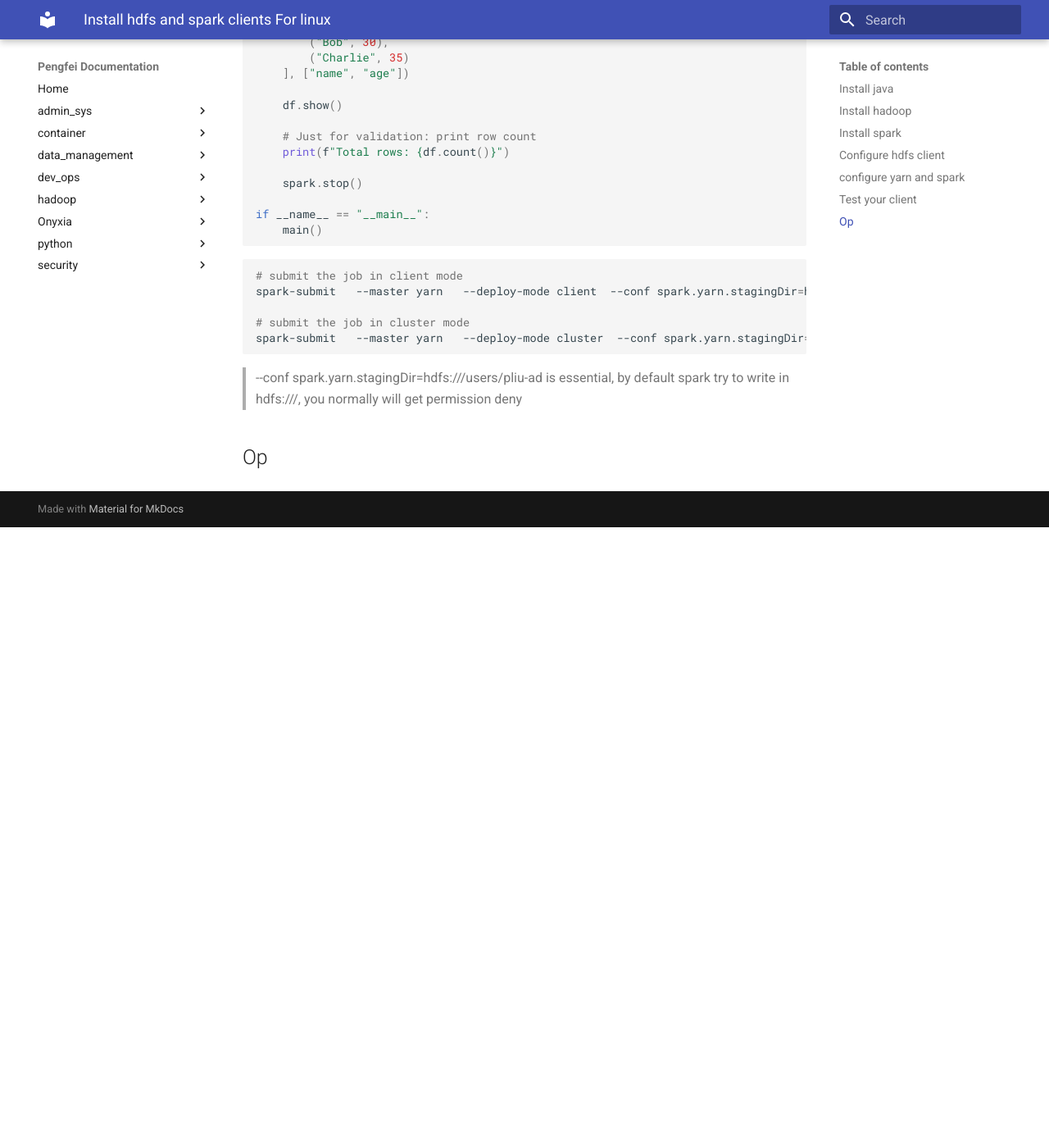
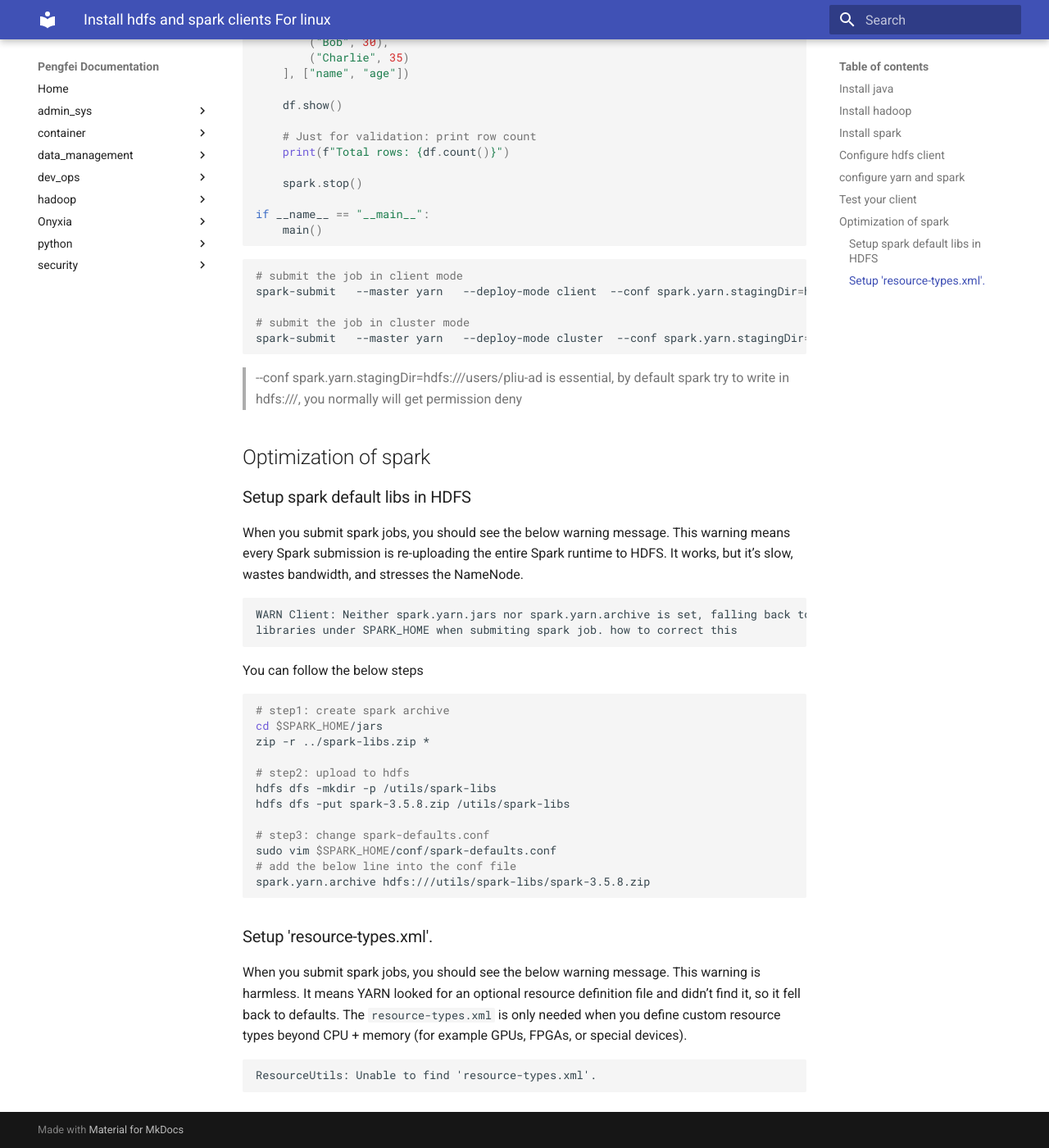
Before and after one commit to pengfei99/doc_center, an MkDocs documentation site: the page built from docs/hadoop/cluster_clients/01.Install_hdfs_spark_clients_for_linux.md, in a window 1280 px wide and 1400 px high, scrolled down 6372 px. Shown: the whole window at 82% size. Built offline with MkDocs 1.6.1 and Material for MkDocs 9.7.7, drawn with Linux system fonts in a browser that asks for light colours; before the commit the page ends 7015 px from its top, so only the background shows below that.

Commit message:
update docs

````diff
--- a/docs/hadoop/cluster_clients/01.Install_hdfs_spark_clients_for_linux.md
+++ b/docs/hadoop/cluster_clients/01.Install_hdfs_spark_clients_for_linux.md
@@ -345,4 +345,38 @@ spark-submit   --master yarn   --deploy-mode cluster  --conf spark.yarn.stagingD
 > --conf spark.yarn.stagingDir=hdfs:///users/pliu-ad is essential, by default spark try to write in hdfs:///, you normally
 > will get permission deny
 
-## Op
+## Optimization of spark
+
+### Setup spark default libs in HDFS
+When you submit spark jobs, you should see the below warning message. This warning means every Spark submission is
+re-uploading the entire Spark runtime to HDFS. It works, but it’s slow, wastes bandwidth, and stresses the NameNode.
+
+```shell
+WARN Client: Neither spark.yarn.jars nor spark.yarn.archive is set, falling back to uploading
+libraries under SPARK_HOME when submiting spark job. how to correct this
+```
+You can follow the below steps
+```shell
+# step1: create spark archive
+cd $SPARK_HOME/jars
+zip -r ../spark-libs.zip *
+
+# step2: upload to hdfs
+hdfs dfs -mkdir -p /utils/spark-libs
+hdfs dfs -put spark-3.5.8.zip /utils/spark-libs
+
+# step3: change spark-defaults.conf
+sudo vim $SPARK_HOME/conf/spark-defaults.conf
+# add the below line into the conf file
+spark.yarn.archive hdfs:///utils/spark-libs/spark-3.5.8.zip
+
+```
+
+### Setup 'resource-types.xml'.
+
+When you submit spark jobs, you should see the below warning message. This warning is harmless. It means YARN
+looked for an optional resource definition file and didn’t find it, so it fell back to defaults. The `resource-types.xml`
+is only needed when you define custom resource types beyond CPU + memory (for example GPUs, FPGAs, or special devices).
+```text
+ResourceUtils: Unable to find 'resource-types.xml'.
+```
````
